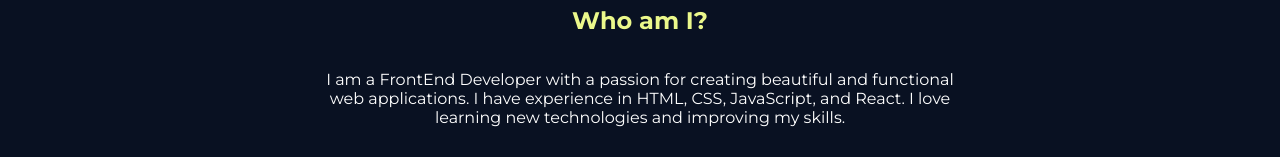
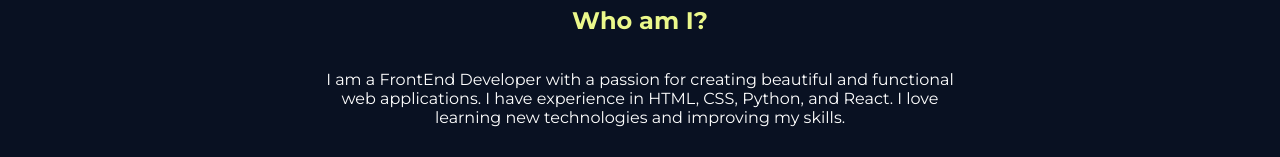
Before and after one commit to Briankip016/website-portfolio, a plain HTML site: page index.html in a window 1280 px wide. Shown: the part 795-952 px from the top of the page. Drawn offline with Linux system fonts and the light colour scheme.

Commit message:
changed about

```diff
--- a/index.html
+++ b/index.html
@@ -41,7 +41,7 @@
 
         <section class="who-am-i">
             <h2 class="text-center">Who am I?</h2>
-            <p class="text-center">I am a FrontEnd Developer with a passion for creating beautiful and functional web applications. I have experience in HTML, CSS, JavaScript, and React. I love learning new technologies and improving my skills.</p>
+            <p class="text-center">I am a FrontEnd Developer with a passion for creating beautiful and functional web applications. I have experience in HTML, CSS, Python, and React. I love learning new technologies and improving my skills.</p>
         </section>
 
         <!-- Skills & Languages -->
```
